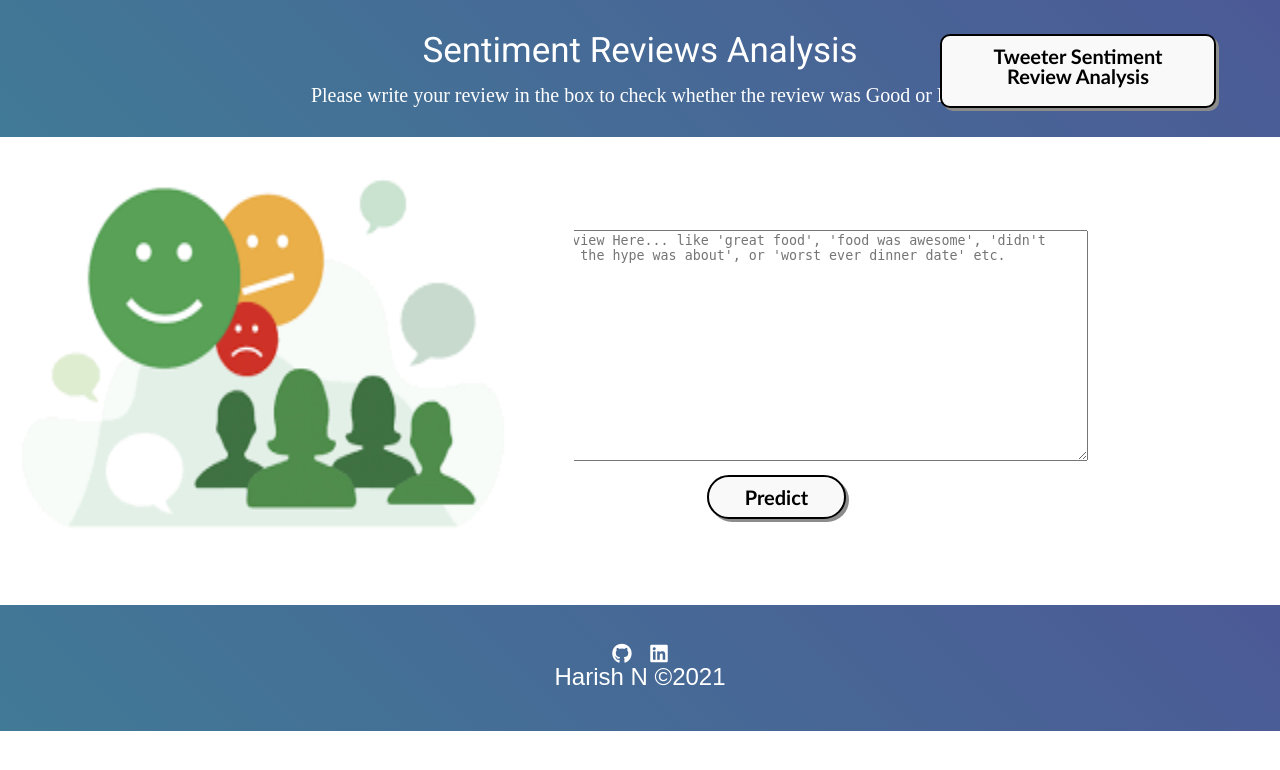
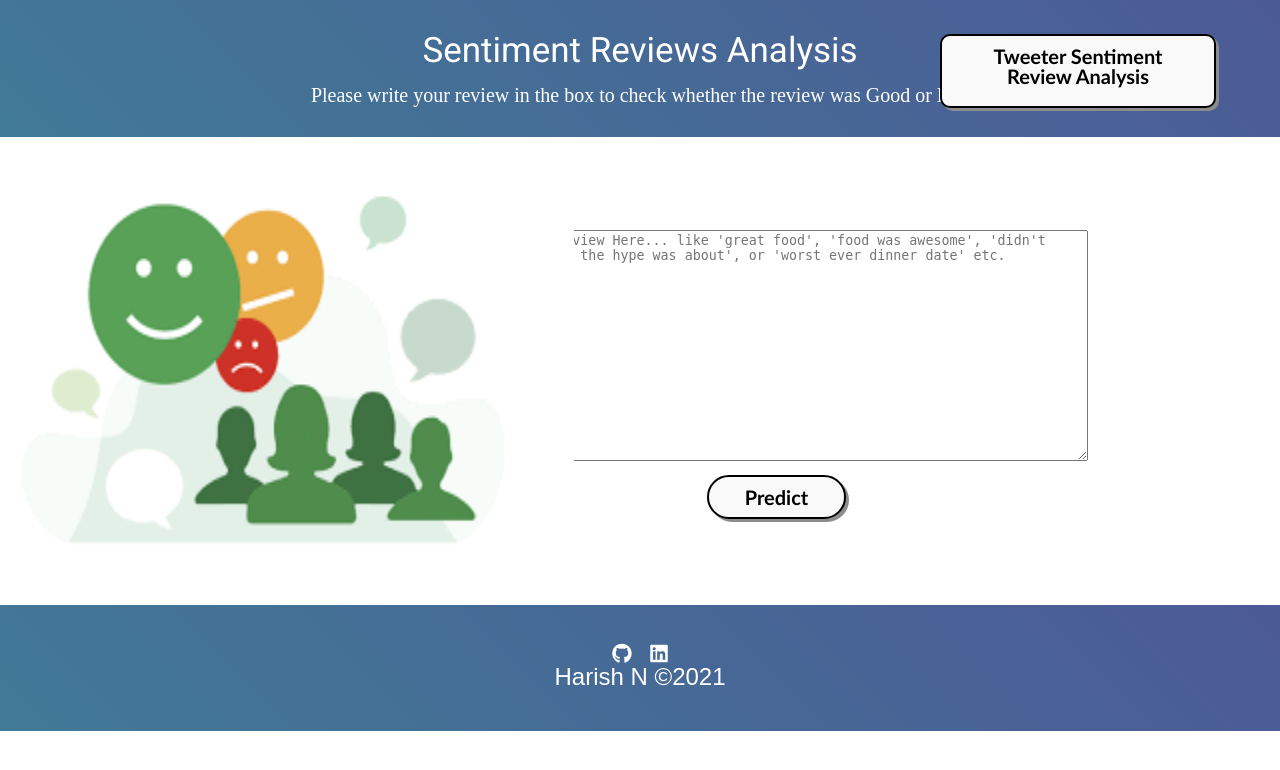
Before and after one commit to nharish615/Sentiment-analysis, a Flask app: page / in a window 1280 px wide. Shown: the top 770 px of the page. Run offline with Flask 2, Linux system fonts and the light colour scheme; parts of the project's set-up code (start-up, migrations or seed data) failed here and were passed over; some libraries are stand-ins or nearby versions.

Commit message:
Update styles.css

```diff
--- a/static/styles.css
+++ b/static/styles.css
@@ -63,7 +63,7 @@ body{
 
 .imgut{
 	position:absolute;
-	top:19%;
+	top:21%;
 	left:-2%;
 }
 
```
